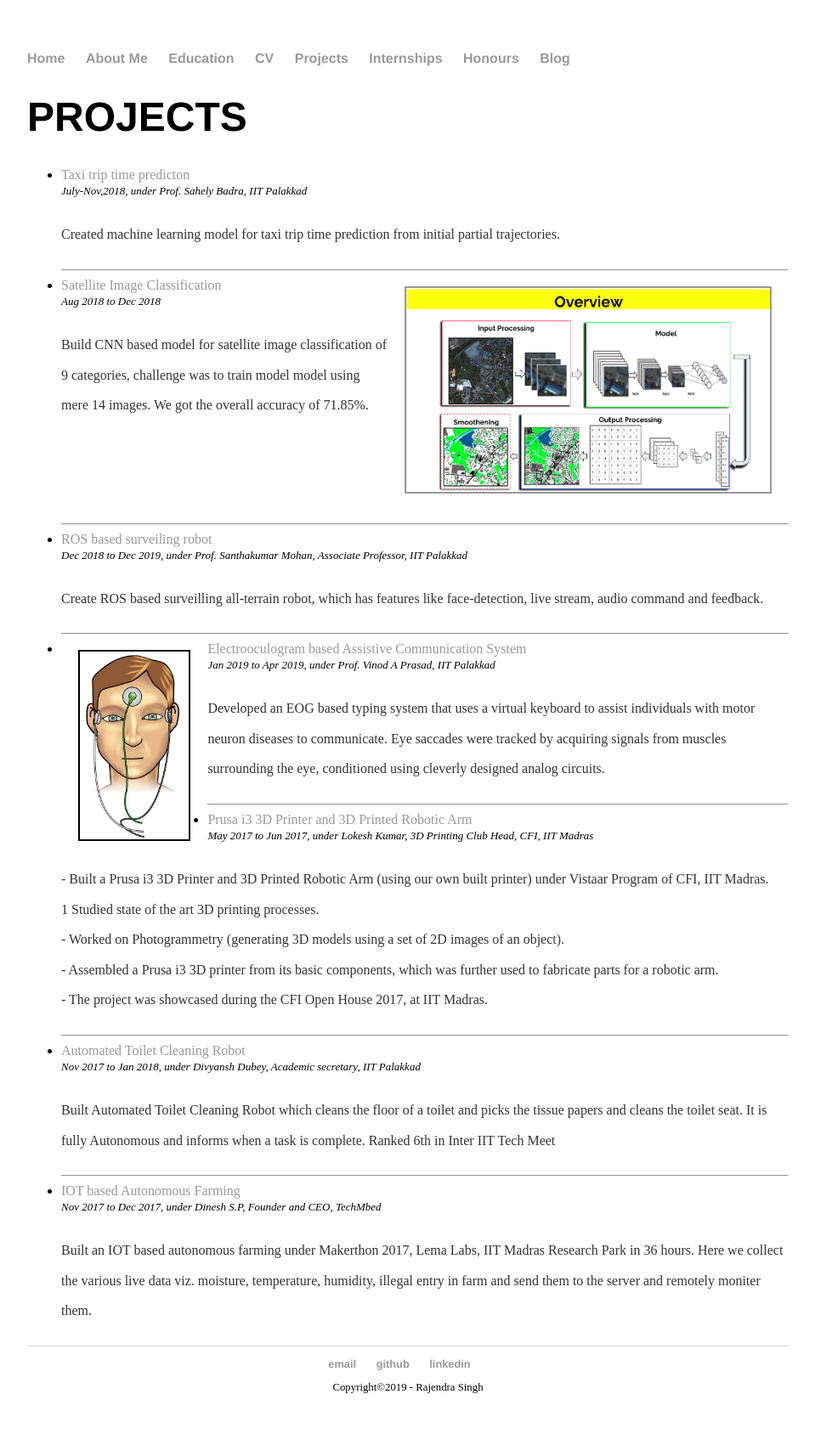
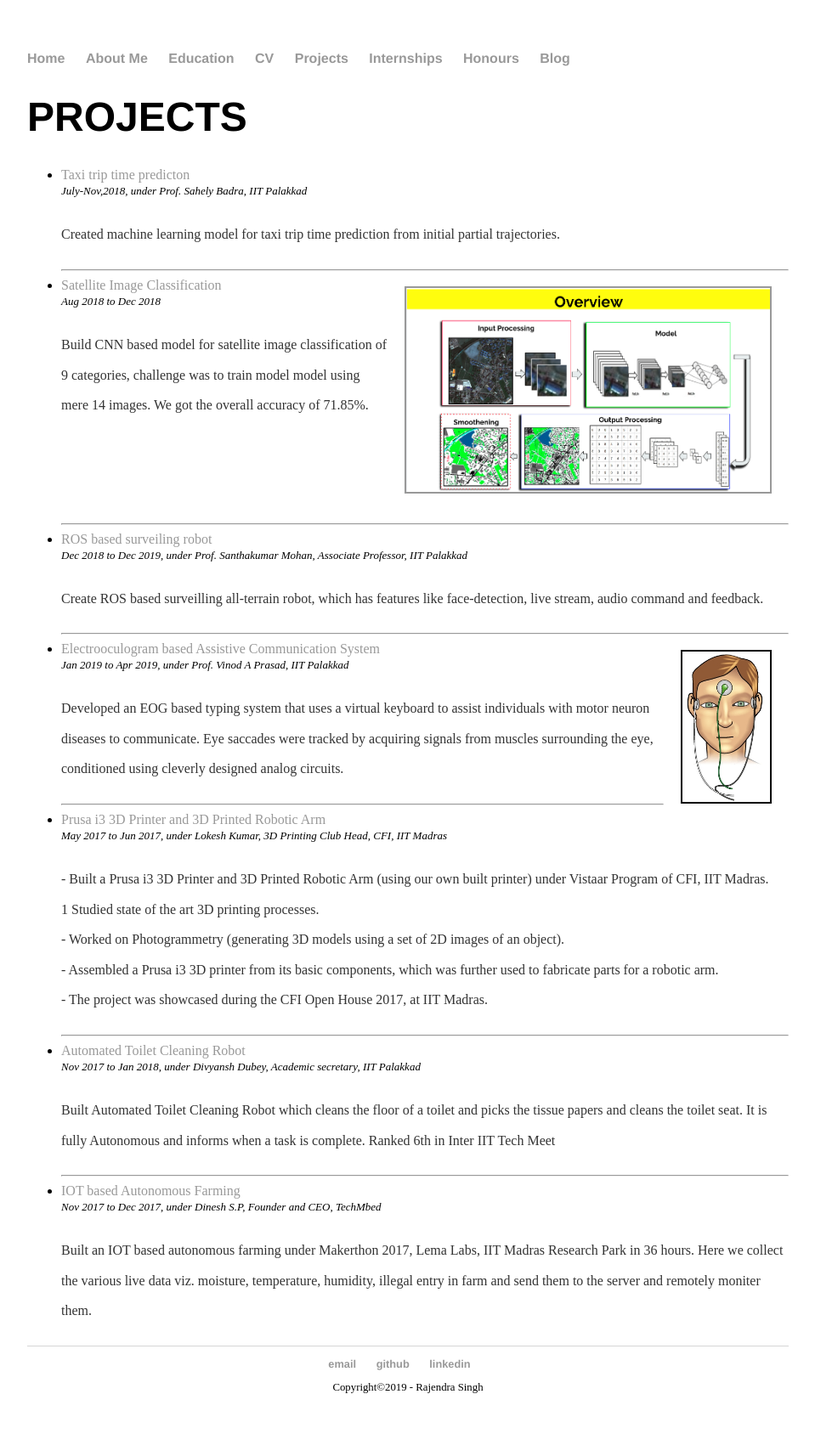
Before and after one commit to iamrajee/iamrajee.github.io, a Jekyll site: the page built from projects/index.html, in a window 1280 px wide. Shown: the whole page at 85% size, without its empty margins (160-1119 px from the left). Built offline with Jekyll 4.4.1, drawn with Linux system fonts in a browser that asks for light colours.

Commit message:
Update index.html

```diff
--- a/projects/index.html
+++ b/projects/index.html
@@ -20,7 +20,7 @@ title: PROJECTS
 		<p><font size="3">Create ROS based surveilling all-terrain robot, which has features like face-detection, live stream, audio command and feedback.</font></p>
 		<hr/>
 
-		<li><a href="https://github.com/iamrajee/bio_medical">Electrooculogram based Assistive Communication System</a><img src="images/eog.jpg" style='height: 15%; width: 15%' align="left" border="2" HSPACE="20" VSPACE="10" /></li>
+		<li><img src="images/eog.jpg" style='height: 12%; width: 12%' align="right" border="2" HSPACE="20" VSPACE="10" /><a href="https://github.com/iamrajee/bio_medical">Electrooculogram based Assistive Communication System</a></li>
 		<font size="2"><em>Jan 2019 to Apr 2019, under Prof. Vinod A Prasad, IIT Palakkad</em></font>
 		<p><font size="3">Developed an EOG based typing system that uses a virtual keyboard to assist individuals with motor neuron diseases to communicate. Eye saccades were tracked by acquiring signals from muscles surrounding the eye, conditioned using cleverly designed analog circuits.</font></p>
 		<hr/>
```
